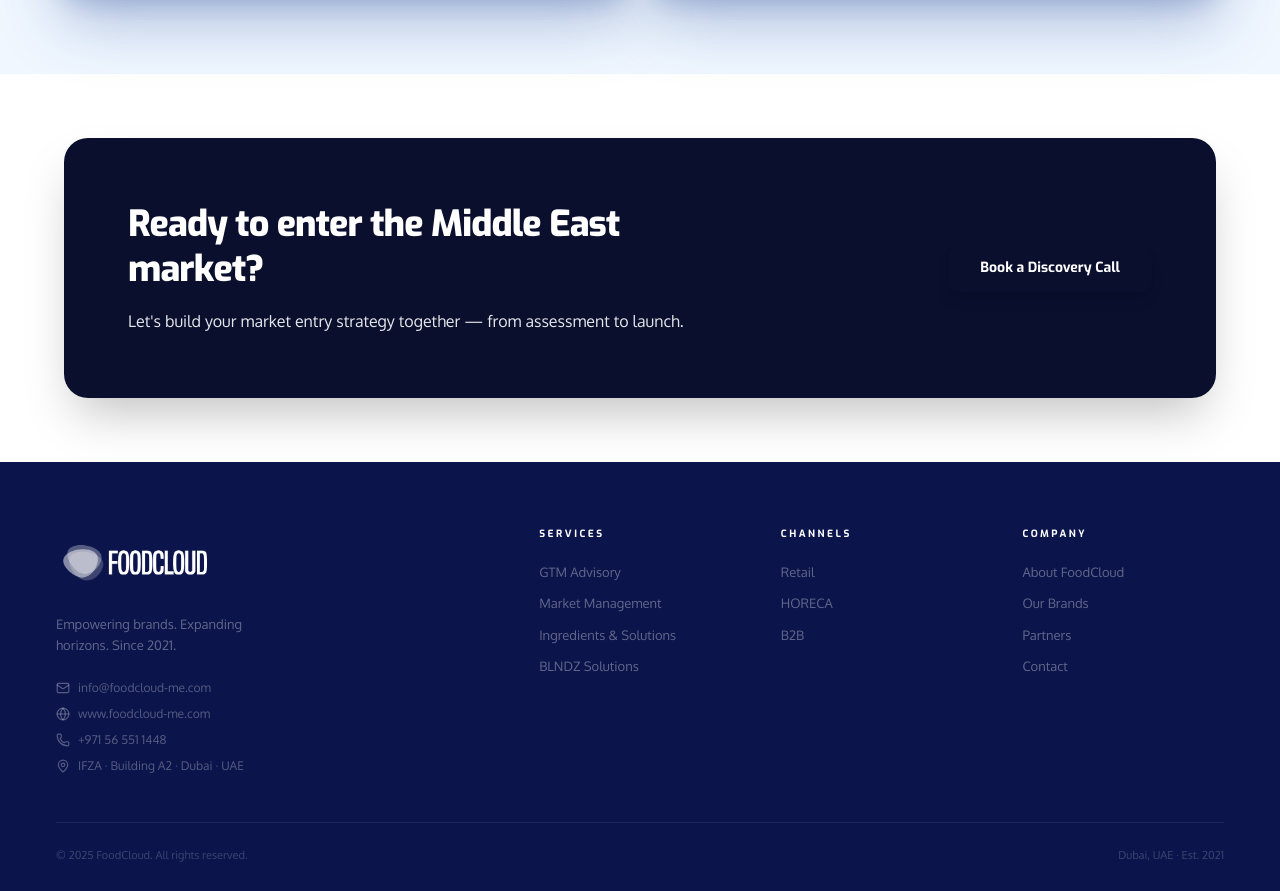
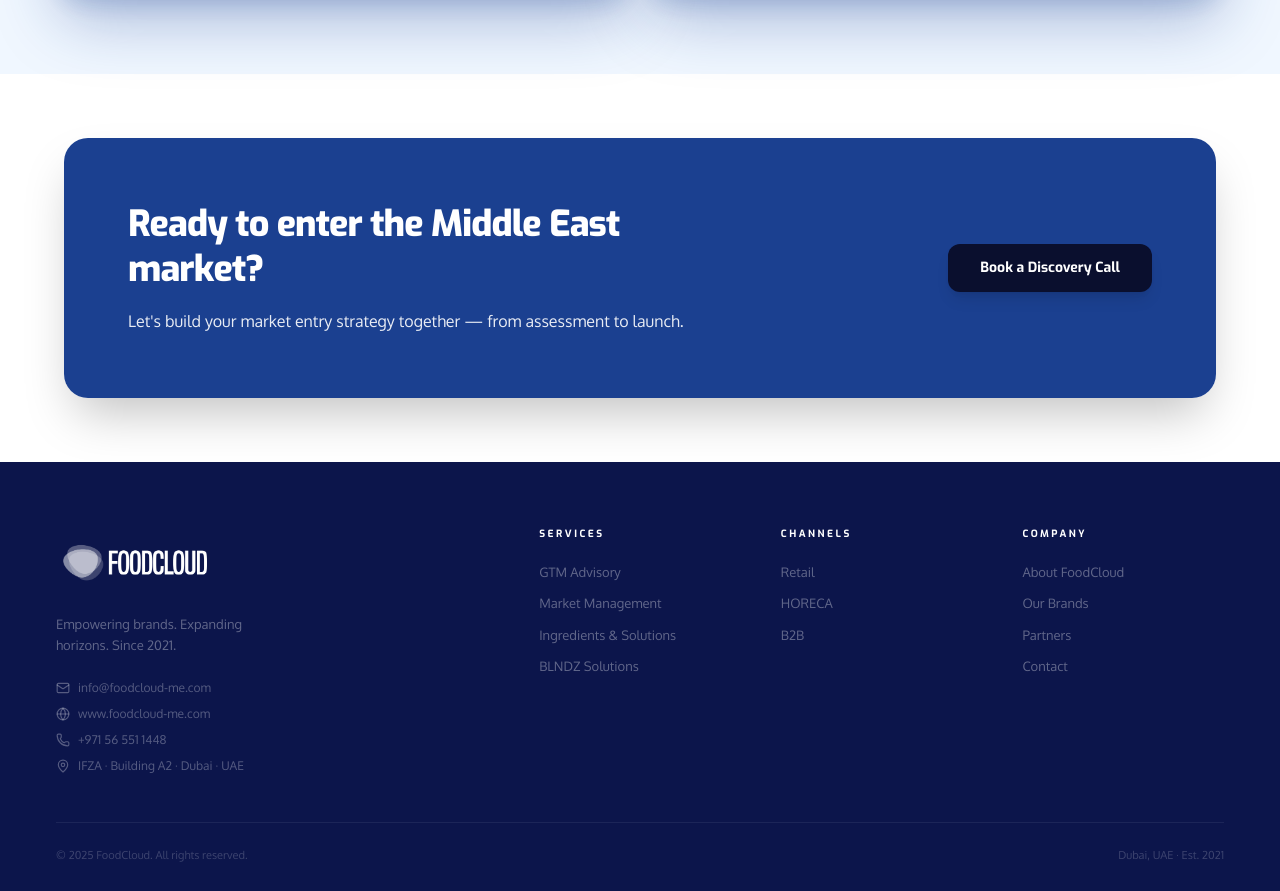
Before and after one commit to MosaabGaber/FOODCLOUD, a React (Vite) app: page /gtm-advisory in a window 1280 px wide. Shown: the part 2920-3811 px from the top of the page. Built offline with nearby package versions, Linux system fonts and the light colour scheme.

Commit message:
lighten GTM CTA banner background

```diff
--- a/src/pages/GTMAdvisory.tsx
+++ b/src/pages/GTMAdvisory.tsx
@@ -324,7 +324,7 @@
       {/* CTA BANNER (Custom text but same style) */}
       <section className="bg-white py-16 px-6 md:px-14">
         <div className="max-w-6xl mx-auto rounded-3xl overflow-hidden relative shadow-2xl">
-          <div className="absolute inset-0 bg-[#0A0F2E] z-0" />
+          <div className="absolute inset-0 bg-[#1B4090] z-0" />
 
           <div className="relative z-10 py-16 px-8 md:px-16 text-center md:text-left flex flex-col md:flex-row items-center justify-between">
             <div className="max-w-xl mb-10 md:mb-0">
```
